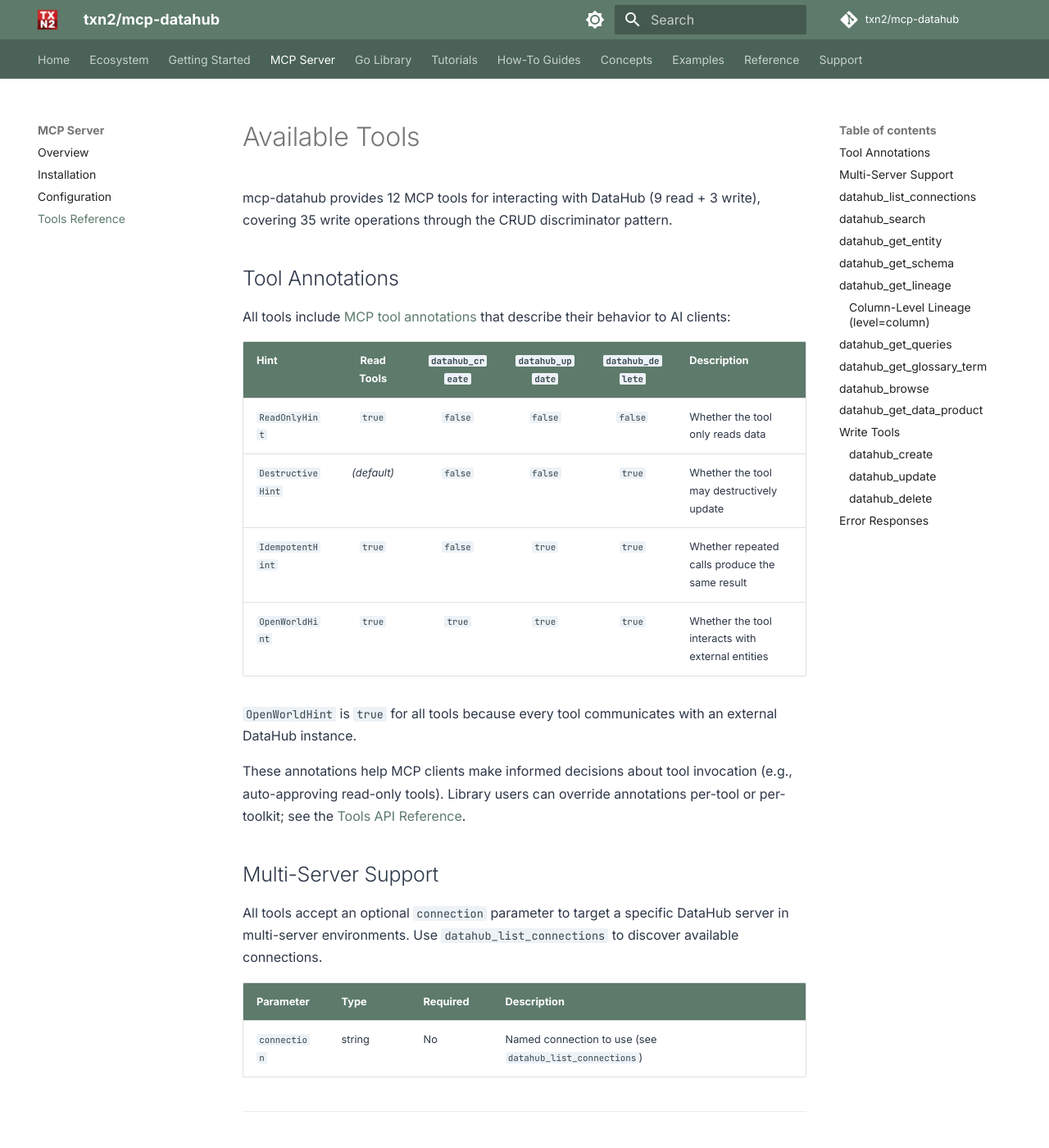
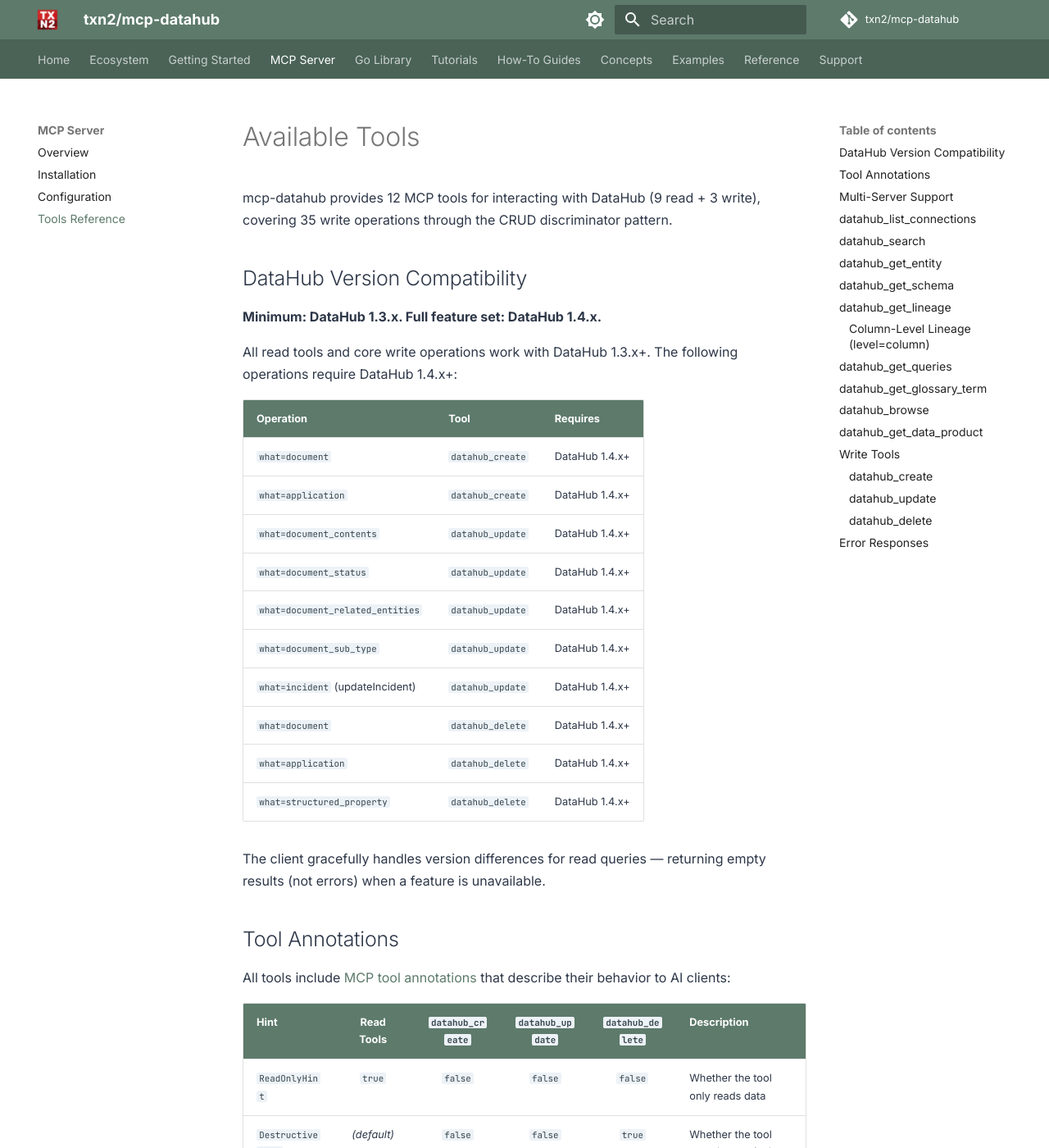
Before and after one commit to txn2/mcp-datahub, an MkDocs documentation site: the page built from docs/server/tools.md, in a window 1280 px wide and 1400 px high. Shown: the whole window at 82% size. Built offline with MkDocs 1.6.1 and Material for MkDocs 9.7.7, drawn with Linux system fonts in a browser that asks for light colours; comment, search, counter and statistics services are not loaded.

Commit message:
docs: add DataHub version compatibility notes (min 1.3.x, full 1.4.x)
Correct inaccurate version comments in client code and add version
compatibility tables to CLAUDE.md, README.md, and docs/server/tools.md
documenting which operations require DataHub 1.4.x+.

```diff
--- a/docs/server/tools.md
+++ b/docs/server/tools.md
@@ -1,6 +1,27 @@
 # Available Tools
 
 mcp-datahub provides 12 MCP tools for interacting with DataHub (9 read + 3 write), covering 35 write operations through the CRUD discriminator pattern.
+
+## DataHub Version Compatibility
+
+**Minimum: DataHub 1.3.x. Full feature set: DataHub 1.4.x.**
+
+All read tools and core write operations work with DataHub 1.3.x+. The following operations require DataHub 1.4.x+:
+
+| Operation | Tool | Requires |
+|-----------|------|----------|
+| `what=document` | `datahub_create` | DataHub 1.4.x+ |
+| `what=application` | `datahub_create` | DataHub 1.4.x+ |
+| `what=document_contents` | `datahub_update` | DataHub 1.4.x+ |
+| `what=document_status` | `datahub_update` | DataHub 1.4.x+ |
+| `what=document_related_entities` | `datahub_update` | DataHub 1.4.x+ |
+| `what=document_sub_type` | `datahub_update` | DataHub 1.4.x+ |
+| `what=incident` (updateIncident) | `datahub_update` | DataHub 1.4.x+ |
+| `what=document` | `datahub_delete` | DataHub 1.4.x+ |
+| `what=application` | `datahub_delete` | DataHub 1.4.x+ |
+| `what=structured_property` | `datahub_delete` | DataHub 1.4.x+ |
+
+The client gracefully handles version differences for read queries — returning empty results (not errors) when a feature is unavailable.
 
 ## Tool Annotations
 
```
Also changed, not shown: CLAUDE.md (+8 -0 lines), README.md (+12 -1 lines), 3 other files.
